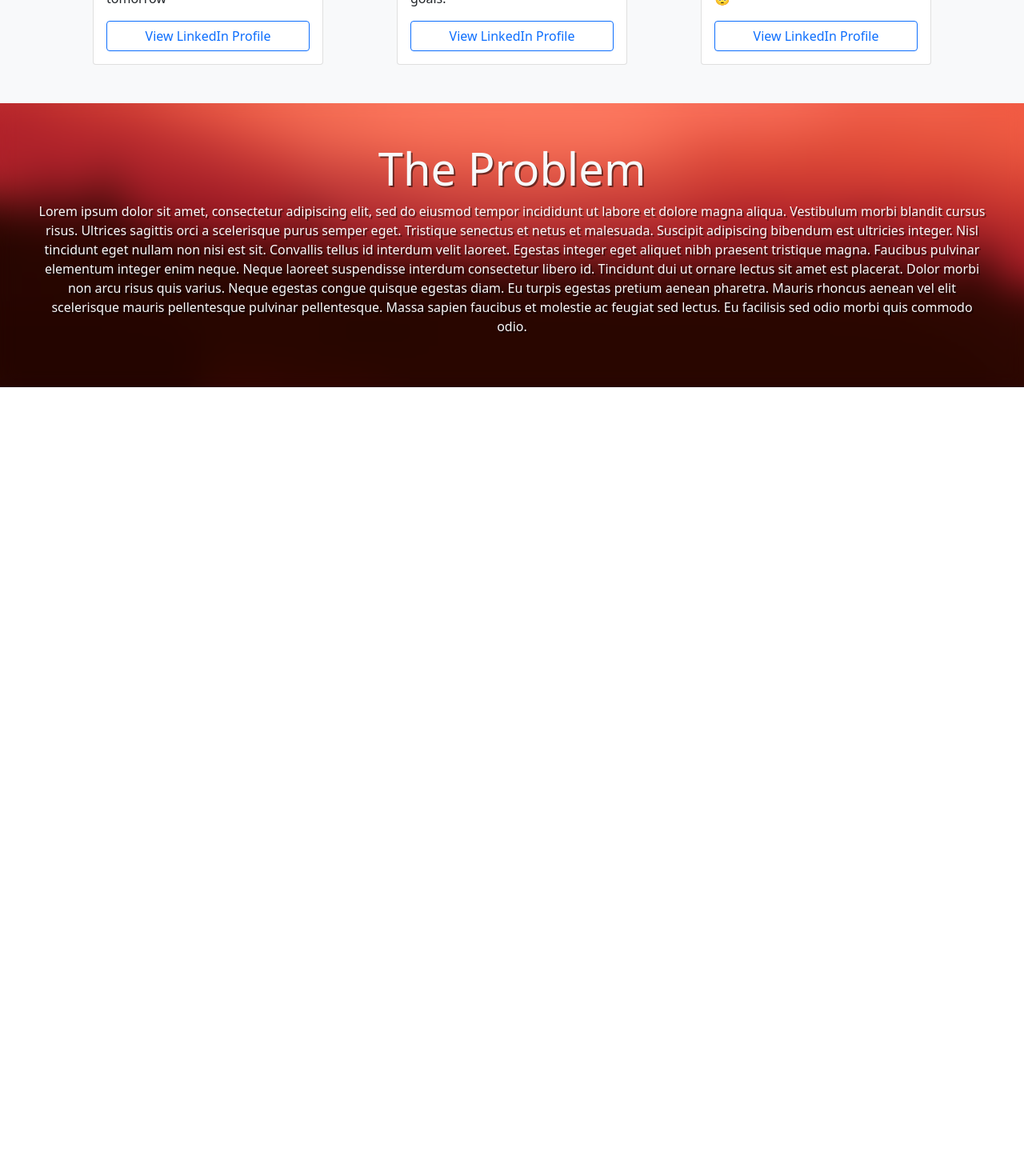
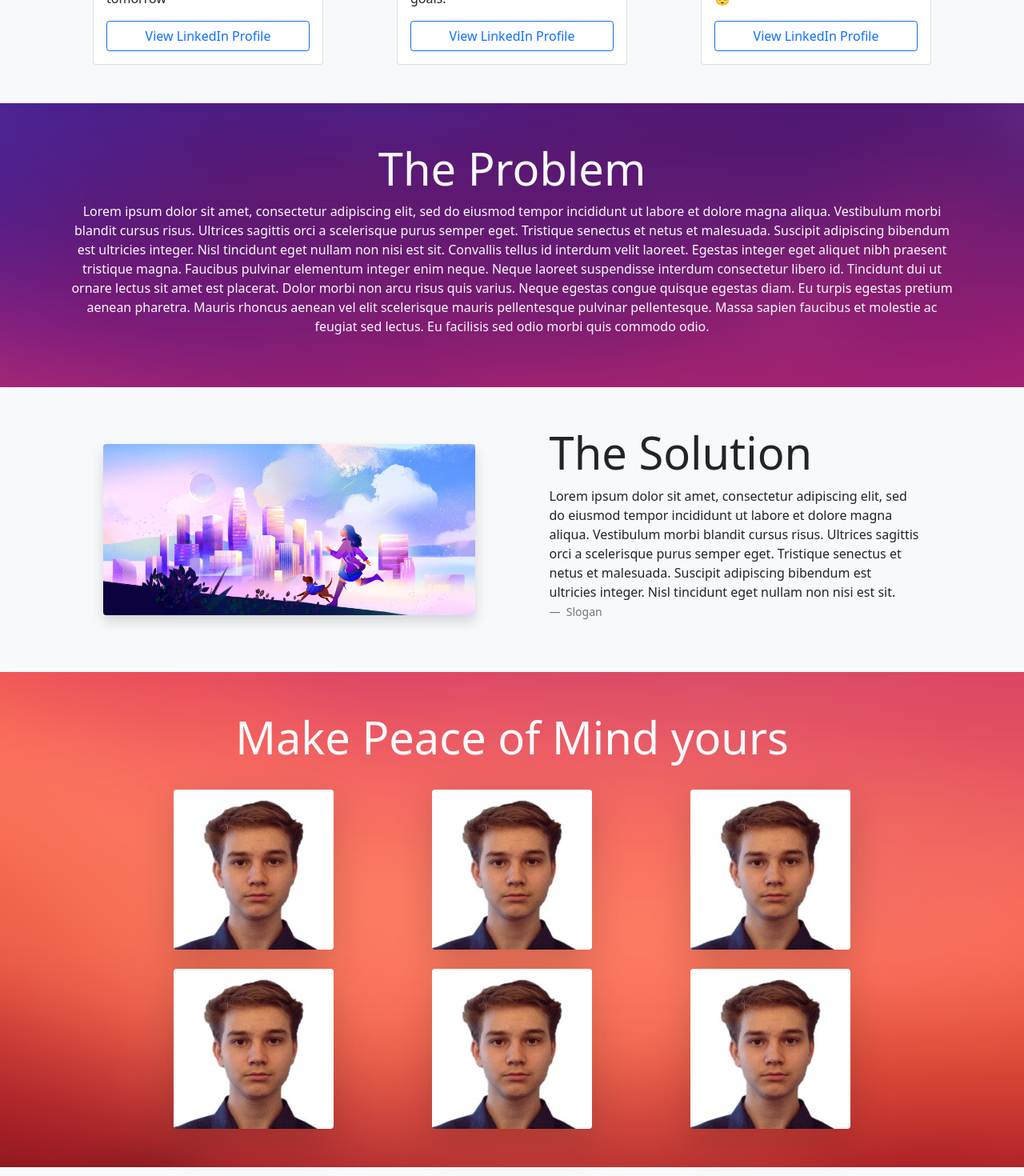
Before and after one commit to MaxBlam/peaceofmind, a Vue app in the folder product-website/: page / in a window 1280 px wide. Shown: the part 1320-2790 px from the top of the page at 80% size. Before the commit the page ends 1804 px from the top, so only its background shows below. Built offline with nearby package versions, Linux system fonts and the light colour scheme.

Commit message:
Finalized Home vue
Completed Home.vue
Added folder for webpush

```diff
--- a/product-website/src/views/Home.vue
+++ b/product-website/src/views/Home.vue
@@ -13,17 +13,13 @@
     <!-- Start of The Team -->
     <section class="p-5 bg-light">
       <div class="container">
-        <div class="row justify-content-center text-center section-intro">
-          <div class="col-12 col-md-9 col-lg-8">
         <h1
-              class="display-4 aos-init aos-animate"
+          class="display-4 aos-init aos-animate text-center"
           data-aos="fade-up"
           data-aos-delay="100"
         >
           The Team
         </h1>
-          </div>
-        </div>
 
         <div
           class="row d-flex justify-content-around feature-list feature-list-sm"
@@ -81,27 +77,121 @@
     <!-- Start of The Problem -->
     <section
       class="container-fluid d-flex justify-content-center align-content-center flex-column align-items-center text-light p-5"
-      style="backdrop-filter: blur(10px);"
     >
-      <h1 class="display-4 text-shadow">The Problem</h1>
-      <p class="text-shadow text-center">
-        Lorem ipsum dolor sit amet, consectetur adipiscing elit, sed do eiusmod
-        tempor incididunt ut labore et dolore magna aliqua. Vestibulum morbi
-        blandit cursus risus. Ultrices sagittis orci a scelerisque purus semper
-        eget. Tristique senectus et netus et malesuada. Suscipit adipiscing
-        bibendum est ultricies integer. Nisl tincidunt eget nullam non nisi est
-        sit. Convallis tellus id interdum velit laoreet. Egestas integer eget
-        aliquet nibh praesent tristique magna. Faucibus pulvinar elementum
-        integer enim neque. Neque laoreet suspendisse interdum consectetur
-        libero id. Tincidunt dui ut ornare lectus sit amet est placerat. Dolor
-        morbi non arcu risus quis varius. Neque egestas congue quisque egestas
-        diam. Eu turpis egestas pretium aenean pharetra. Mauris rhoncus aenean
-        vel elit scelerisque mauris pellentesque pulvinar pellentesque. Massa
-        sapien faucibus et molestie ac feugiat sed lectus. Eu facilisis sed odio
-        morbi quis commodo odio.
+      <div class="container text-center">
+        <h1 class="display-4">The Problem</h1>
+        <p>
+          Lorem ipsum dolor sit amet, consectetur adipiscing elit, sed do
+          eiusmod tempor incididunt ut labore et dolore magna aliqua. Vestibulum
+          morbi blandit cursus risus. Ultrices sagittis orci a scelerisque purus
+          semper eget. Tristique senectus et netus et malesuada. Suscipit
+          adipiscing bibendum est ultricies integer. Nisl tincidunt eget nullam
+          non nisi est sit. Convallis tellus id interdum velit laoreet. Egestas
+          integer eget aliquet nibh praesent tristique magna. Faucibus pulvinar
+          elementum integer enim neque. Neque laoreet suspendisse interdum
+          consectetur libero id. Tincidunt dui ut ornare lectus sit amet est
+          placerat. Dolor morbi non arcu risus quis varius. Neque egestas congue
+          quisque egestas diam. Eu turpis egestas pretium aenean pharetra.
+          Mauris rhoncus aenean vel elit scelerisque mauris pellentesque
+          pulvinar pellentesque. Massa sapien faucibus et molestie ac feugiat
+          sed lectus. Eu facilisis sed odio morbi quis commodo odio.
         </p>
+      </div>
     </section>
     <!-- End of The Problem -->
+    <!-- Start of The Solution -->
+    <div
+      class="
+        container-fluid
+        bg-light p-5
+      "
+    >
+      <div
+        class="container d-flex
+        flex-wrap
+        justify-content-around
+        align-items-center
+        align-content-center"
+      >
+        <img
+          class="img-fluid rounded shadow col-12 col-md-5"
+          src="../assets/ph.jpg"
+        />
+
+        <div class="text-dark col-12 col-md-5">
+          <h1 class="display-4">The Solution</h1>
+          <p>
+            Lorem ipsum dolor sit amet, consectetur adipiscing elit, sed do
+          eiusmod tempor incididunt ut labore et dolore magna aliqua. Vestibulum
+          morbi blandit cursus risus. Ultrices sagittis orci a scelerisque purus
+          semper eget. Tristique senectus et netus et malesuada. Suscipit
+          adipiscing bibendum est ultricies integer. Nisl tincidunt eget nullam
+          non nisi est sit. <br />
+            <span class="blockquote-footer">
+              Slogan
+            </span>
+          </p>
+        </div>
+      </div>
+    </div>
+    <!-- End of The Solution -->
+    <!-- Start of Benefits -->
+    <section class="container-fluid text-light p-5">
+      <div
+        class="container text-center d-flex justify-content-evenly align-content-center flex-column align-items-center"
+      >
+        <h1 class="display-4">Make Peace of Mind yours</h1>
+        <div
+          class="container d-flex justify-content-evenly align-content-center flex-column flex-md-row align-items-center"
+        >
+          <img src="../assets/maxpb.jpg" class="rounded shadow-lg mt-4" />
+          <img src="../assets/maxpb.jpg" class="rounded shadow-lg mt-4" />
+          <img src="../assets/maxpb.jpg" class="rounded shadow-lg mt-4" />
+        </div>
+        <div
+          class="container d-flex justify-content-evenly align-content-center flex-column flex-md-row align-items-center "
+        >
+          <img src="../assets/maxpb.jpg" class="rounded shadow-lg mt-4" />
+          <img src="../assets/maxpb.jpg" class="rounded shadow-lg mt-4" />
+          <img src="../assets/maxpb.jpg" class="rounded shadow-lg mt-4" />
+        </div>
+      </div>
+    </section>
+    <!-- End of Benefits -->
+    <!-- Start of The Project -->
+    <div
+      class="
+        container-fluid
+        bg-light p-5
+      "
+    >
+      <div
+        class="container d-flex
+        flex-wrap
+        justify-content-around
+        align-items-center
+        align-content-center"
+      >
+        <div class="text-dark col-12 col-md-5">
+          <h1 class="display-4">Peace of Mind</h1>
+          <p>
+            Lorem ipsum dolor sit amet, consectetur adipiscing elit, sed do
+          eiusmod tempor incididunt ut labore et dolore magna aliqua. Vestibulum
+          morbi blandit cursus risus. Ultrices sagittis orci a scelerisque purus
+          semper eget. Tristique senectus et netus et malesuada. Suscipit
+          adipiscing bibendum est ultricies integer. Nisl tincidunt eget nullam
+          non nisi est sit.
+          </p>
+          <a href="" class="btn btn-outline-primary">Try it!</a>
+          <a href="" class="btn btn-outline-primary ms-2">Github</a>
+        </div>
+        <img
+          class="img-fluid rounded shadow col-12 col-md-5"
+          src="../assets/ph.jpg"
+        />
+      </div>
+    </div>
+    <!-- End of The Project -->
   </div>
 </template>
 
```
Lines whose indentation alone changed are shown as unchanged.
